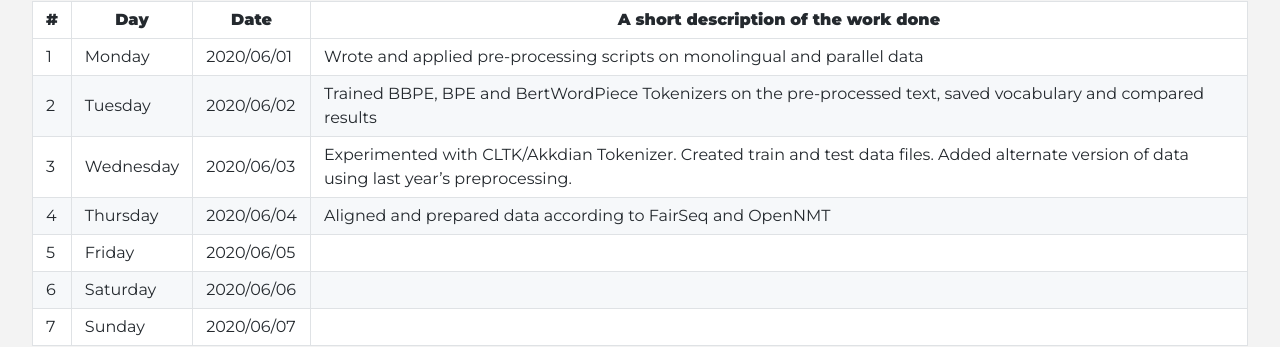
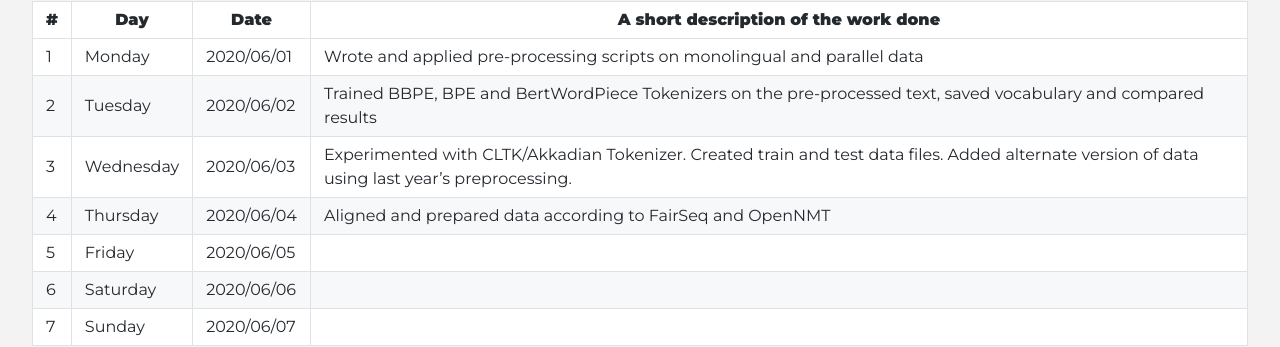
Before and after one commit to cdli-gh/blog, a Jekyll site: the page built from _blog/intern20/unsupervised_nmt/posts/01_week1.md, in a window 1280 px wide. Shown: the part 713-1060 px from the top of the page. Built offline with Jekyll 4.4.1, drawn with Linux system fonts in a browser that asks for light colours; Markdown is read by kramdown in place of the engine named in the settings.

```diff
--- a/_blog/intern20/unsupervised_nmt/posts/01_week1.md
+++ b/_blog/intern20/unsupervised_nmt/posts/01_week1.md
@@ -23,7 +23,7 @@
 |---	|---	|---	|---	|
 |1   	| Monday 	|   2020/06/01	|  Wrote and applied pre-processing scripts on monolingual and parallel data 	|
 |2   	| Tuesday  	|   2020/06/02	|  Trained BBPE, BPE and BertWordPiece Tokenizers on the pre-processed text, saved vocabulary and compared results	|
-|3   	| Wednesday  	|  2020/06/03 	|  Experimented with CLTK/Akkdian Tokenizer. Created train and test data files. Added alternate version of data using last year's preprocessing. 	|
+|3   	| Wednesday  	|  2020/06/03 	|  Experimented with CLTK/Akkadian Tokenizer. Created train and test data files. Added alternate version of data using last year's preprocessing. 	|
 |4   	| Thursday  	|   2020/06/04	|  Aligned and prepared data according to FairSeq and OpenNMT 	|
 |5   	| Friday  	|   2020/06/05	|   	|
 |6   	| Saturday  	|   2020/06/06	|   	|
```
